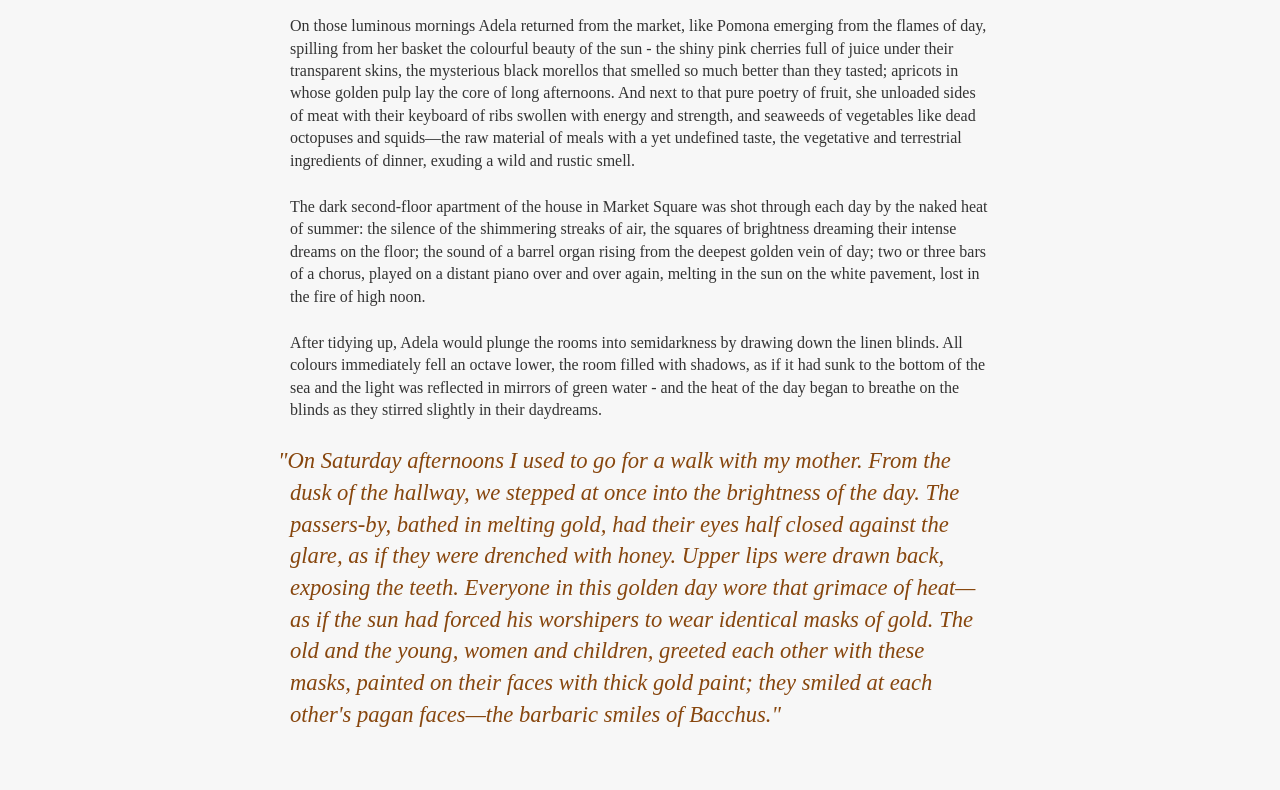
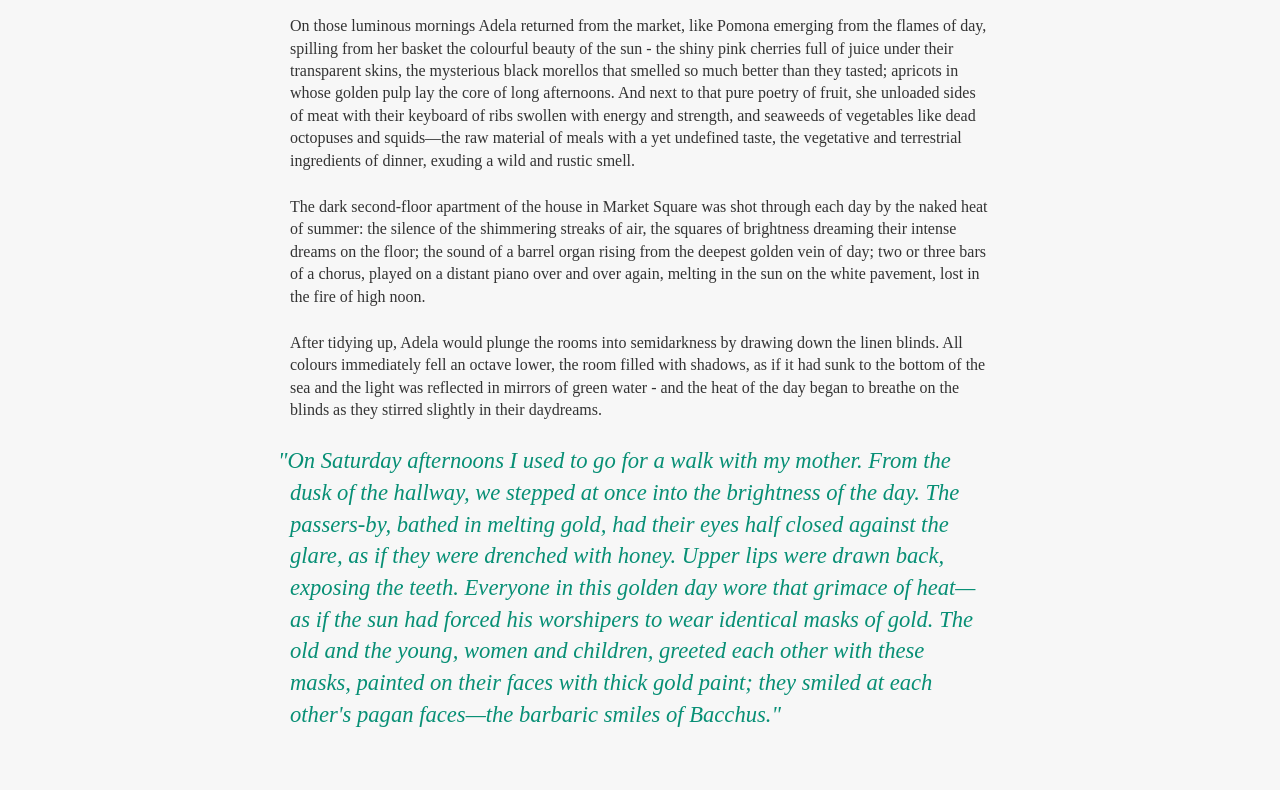
Before and after one commit to Jingles27/crocodiles-1, a plain HTML site: page index_two.html in a window 1280 px wide. Shown: the part 736-1526 px from the top of the page. Drawn offline with Linux system fonts and the light colour scheme.

Commit message:
Update style.css

```diff
--- a/css/style.css
+++ b/css/style.css
@@ -23,7 +23,7 @@ section, header {
 /*-- Styling typography --*/
 
 h1, h2, blockquote {
-    color: #87460D;
+    color: #078F75;
 }
 
 p, blockquote {
```
